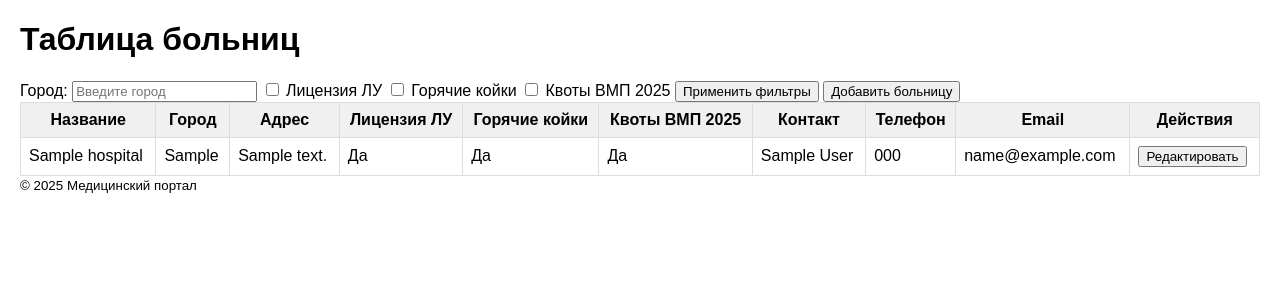
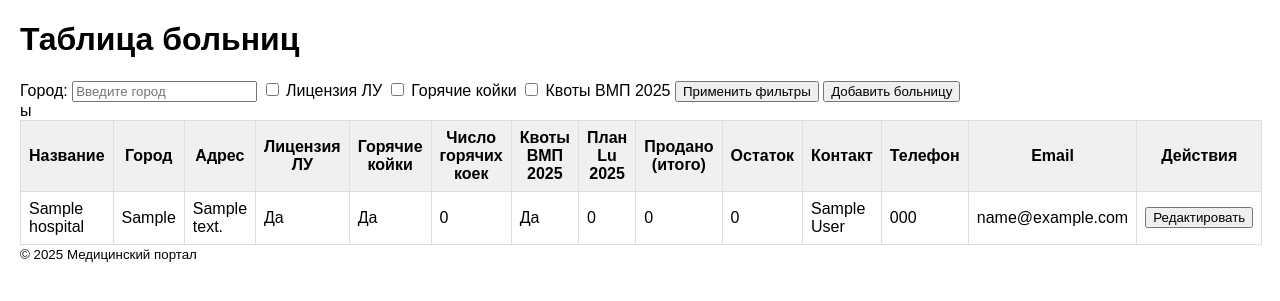
Before and after one commit to BEV001/Hospital_site, a Flask app: page /table in a window 1280 px wide. Shown: the part 38-339 px from the top of the page. Run offline with Flask 3, Linux system fonts and the light colour scheme; the first user in the database is signed in; tables that the repository leaves empty hold one stand-in row (Sample ...).

Commit message:
table.html

```diff
--- a/templates/table.html
+++ b/templates/table.html
@@ -51,9 +55,13 @@ th {
             <th>Адрес</th>
             <th>Лицензия ЛУ</th>
             <th>Горячие койки</th>
+            <th>Число горячих коек</th>
             <th>Квоты ВМП 2025</th>
+            <th>План Lu 2025</th>
+            <th>Продано (итого)</th>
+            <th>Остаток</th>
             <th>Контакт</th>
-            <th>Телефон</th>
+            <th>Телефон</th>ы
             <th>Email</th>
             <th>Действия</th>
         </tr>
@@ -78,6 +86,15 @@ th {
 function openModal(contentHtml) {
     $('#modalBody').html(contentHtml);
     $('#modalContainer').show();
+    // Навесим обработчик для переключения видимости поля количества горячих коек
+    $('#chkHotBeds').off('change').on('change', function() {
+        if ($(this).is(':checked')) {
+            $('#hotBedsCountContainer').show();
+        } else {
+            $('#hotBedsCountContainer').hide();
+            $('#hotBedsCountContainer input[name="hot_beds_count"]').val(0);
+        }
+    });
 }
 
 function closeModal() {
@@ -117,6 +134,7 @@ function renderHospitalForm(hospital = {}) {
       <option value="шоссе" ${hospital.street_type === 'шоссе' ? 'selected' : ''}>шоссе</option>
       <option value="бульвар" ${hospital.street_type === 'бульвар' ? 'selected' : ''}>бульвар</option>
       <option value="улица" ${hospital.street_type === 'улица' ? 'selected' : ''}>улица</option>
+      <option value="площадь" ${hospital.street_type === 'площадь' ? 'selected' : ''}>площадь</option>
       <option value="проспект" ${hospital.street_type === 'проспект' ? 'selected' : ''}>проспект</option>
       <option value="переулок" ${hospital.street_type === 'переулок' ? 'selected' : ''}>переулок</option>
       <option value="набережная" ${hospital.street_type === 'набережная' ? 'selected' : ''}>набережная</option>
@@ -135,18 +153,37 @@ function renderHospitalForm(hospital = {}) {
     <input type="text" name="building" value="${hospital.building || ''}">
   </label><br>
 
-  <!-- Координаты (скрытые) -->
-  <input type="hidden" name="latitude" value="${hospital.latitude || ''}">
-  <input type="hidden" name="longitude" value="${hospital.longitude || ''}">
+  <label>Широта:<br>
+    <input type="text" name="latitude" value="${hospital.latitude || ''}" pattern="^-?\\d+(\\.\\d+)?$" title="Введите корректное число" required>
+  </label><br>
+
+  <label>Долгота:<br>
+    <input type="text" name="longitude" value="${hospital.longitude || ''}" pattern="^-?\\d+(\\.\\d+)?$" title="Введите корректное число" required>
+  </label><br>
 
   <label>Загрузить изображение:<br>
     <input type="file" name="image" accept="image/*">
   </label><br>
 
   <label><input type="checkbox" name="license_lu" ${hospital.license_lu ? 'checked' : ''}> Лицензия Lu</label><br>
-  <label><input type="checkbox" name="hot_beds" ${hospital.hot_beds ? 'checked' : ''}> Горячие койки</label><br>
+
+  <label><input type="checkbox" name="hot_beds" id="chkHotBeds" ${hospital.hot_beds ? 'checked' : ''}> Горячие койки</label><br>
+
+  <div id="hotBedsCountContainer" style="display: ${hospital.hot_beds ? 'block' : 'none'};">
+    <label>Число горячих коек:<br>
+      <input type="number" name="hot_beds_count" min="0" value="${hospital.hot_beds_count != null ? hospital.hot_beds_count : 0}">
+    </label><br>
+  </div>
+
   <label><input type="checkbox" name="quotas_vmp_2025" ${hospital.quotas_vmp_2025 ? 'checked' : ''}> Квоты ВМП 2025</label><br>
 
+  <label>План Lu 2025:<br>
+    <input type="number" name="plan_lu_2025" min="0" value="${hospital.plan_lu_2025 != null ? hospital.plan_lu_2025 : 0}">
+  </label><br>
+
+  <label>Продажи по месяцам (JSON):<br>
+    <textarea name="sales_lu_2025" rows="4" placeholder='{"2024-01": 5, "2024-02": 8}'>${hospital.sales_lu_2025 ? JSON.stringify(hospital.sales_lu_2025, null, 2) : ''}</textarea>
+  </label><br>
   <fieldset>
     <legend>Контактная информация</legend>
     <label>ФИО:<br>
@@ -176,17 +213,36 @@ function fetchHospitals(filters = {}) {
         const tbody = $('#hospitalsTable tbody');
         tbody.empty();
         data.forEach(hospital => {
+            const hotBedsDisplay = hospital.hot_beds
+                ? 'Да'
+                : 'Нет';
+
+            const hotBedsCountDisplay = hospital.hot_beds
+                ? (hospital.hot_beds_count != null ? hospital.hot_beds_count : '0')
+                : '-';
+
+            const planLu2025 = hospital.plan_lu_2025 != null ? hospital.plan_lu_2025 : 0;
+
+            const salesLu2025 = hospital.sales_lu_2025 || {};
+            const totalSold = Object.values(salesLu2025).reduce((a,b) => a + b, 0);
+
+            const remainder = planLu2025 - totalSold;
+
             const row = $(`
                 <tr>
-                    <td>${hospital.name}</td>
-                    <td>${hospital.city}</td>
-                    <td>${hospital.address}</td>
-                    <td>${hospital.license_lu ? 'Да' : 'Нет'}</td>
-                    <td>${hospital.hot_beds ? 'Да' : 'Нет'}</td>
-                    <td>${hospital.quotas_vmp_2025 ? 'Да' : 'Нет'}</td>
-                    <td>${hospital.contact_full_name}</td>
-                    <td>${hospital.contact_phone}</td>
-                    <td>${hospital.contact_email}</td>
+                    <td>${hospital.name}</td>                            <!-- Название -->
+                    <td>${hospital.city}</td>                            <!-- Город -->
+                    <td>${hospital.address || ''}</td>                   <!-- Адрес -->
+                    <td>${hospital.license_lu ? 'Да' : 'Нет'}</td>      <!-- Лицензия ЛУ -->
+                    <td>${hotBedsDisplay}</td>                            <!-- Горячие койки -->
+                    <td>${hotBedsCountDisplay}</td>                       <!-- Число горячих коек -->
+                    <td>${hospital.quotas_vmp_2025 ? 'Да' : 'Нет'}</td>  <!-- Квоты ВМП 2025 -->
+                    <td>${planLu2025}</td>                                <!-- План Lu 2025 -->
+                    <td>${totalSold}</td>                                 <!-- Продано (итого) -->
+                    <td>${remainder >= 0 ? remainder : 0}</td>           <!-- Остаток -->
+                    <td>${hospital.contact_full_name || ''}</td>         <!-- Контакт -->
+                    <td>${hospital.contact_phone || ''}</td>             <!-- Телефон -->
+                    <td>${hospital.contact_email || ''}</td>             <!-- Email -->
                     <td>
                         <button class="editBtn" data-id="${hospital.id}">Редактировать</button>
                     </td>
@@ -250,8 +306,29 @@ $('#modalContainer').on('submit', '#hospitalForm', function(e) {
     const hotBeds = formData.has('hot_beds');
     const quotasVmp2025 = formData.has('quotas_vmp_2025');
 
+    // Обработка количества горячих коек
+    let hotBedsCountRaw = formData.get('hot_beds_count');
+    let hotBedsCount = 0;
+    if (hotBeds && hotBedsCountRaw) {
+        hotBedsCount = parseInt(hotBedsCountRaw, 10);
+        if (isNaN(hotBedsCount) || hotBedsCount < 0) hotBedsCount = 0;
+    }
+
+    const planLu2025Raw = formData.get('plan_lu_2025');
+    const planLu2025 = planLu2025Raw ? parseInt(planLu2025Raw, 10) : 0;
+
+    let salesLu2025Raw = formData.get('sales_lu_2025');
+    let salesLu2025 = {};
+    if (salesLu2025Raw) {
+      try {
+        salesLu2025 = JSON.parse(salesLu2025Raw);
+      } catch(e) {
+        alert('Неверный формат JSON в поле продаж по месяцам');
+        return;
+      }
+    }
+
     // Обработка файла (пока не загружаем, просто игнорируем - можно реализовать отдельно)
-    // Для demo передаем null
     const image = null;
 
     const data = {
@@ -268,14 +345,16 @@ $('#modalContainer').on('submit', '#hospitalForm', function(e) {
         longitude: longitude,
         license_lu: licenseLu,
         hot_beds: hotBeds,
+        hot_beds_count: hotBedsCount,
         quotas_vmp_2025: quotasVmp2025,
-        contact: {
-            full_name: formData.get('contact_full_name'),
-            position: formData.get('contact_position'),
-            phone: formData.get('contact_phone'),
-            email: formData.get('contact_email')
-        },
-        image: image
+        contact_full_name: formData.get('contact_full_name'),
+        contact_position: formData.get('contact_position'),
+        contact_phone: formData.get('contact_phone'),
+        contact_email: formData.get('contact_email'),
+        image: image,
+
+        plan_lu_2025: planLu2025,
+        sales_lu_2025: salesLu2025
     };
 
     if (!id) {
```
Also changed, not shown: other parts of templates/table.html (+4 -0 lines).
